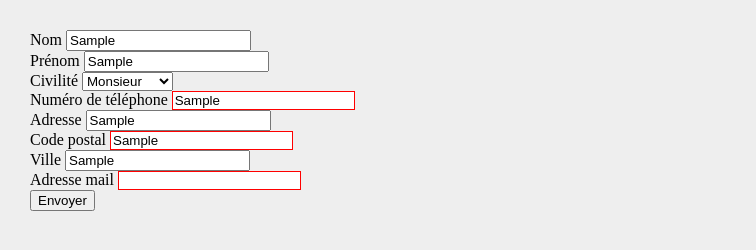
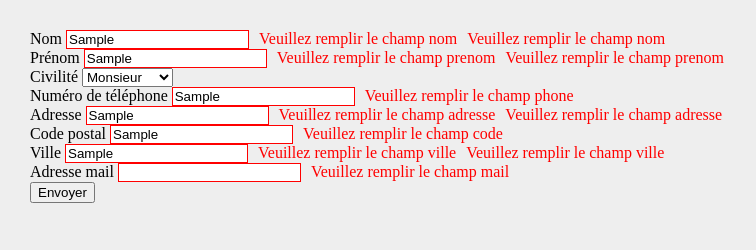
Before and after one commit to Breizhloka/Projet_ChavaScript, a plain HTML site: page index.html in a window 1280 px wide. Both pictures are taken after typing "Sample", "Sample", "Sample", "Sample", "Sample", "Sample" into the empty fields and a click on the input "Envoyer". Shown: the whole page, without its empty margins (0-756 px from the left). Drawn offline with Linux system fonts and the light colour scheme.

Commit message:
Lundi 02/03

```diff
--- a/index.html
+++ b/index.html
@@ -62,25 +62,48 @@
 
 <!-- Intégration de mon Javascript -->
     <script type="text/javascript">
-    //fonction CHAMP NON VIDE + indication bordure rouge
+    /*/fonction CHAMP NON VIDE + indication bordure rouge
         function champ_non_vide(champ) {
-          console.log(champ.name);
           var champ_valide = false;
           champ_valide = (champ.value.length > 0);
           // ajout d'une bordure rouge en cas d'erreur
+          var erreur = document.createElement("span");
+          erreur.setAttribute("class", "erreur");
+          erreur.textContent = "Veuillez remplir le champ " + champ.name;
            if (!champ_valide) {
             champ.style.border = '1px solid red';
-            var erreur = document.createElement("span");
-            erreur.textContent = "Veuillez remplir le champ " + champ.name;
+            champ.after(erreur);
+          } else {
+            champ.style.border = '';
+
+          }
+          return champ_valide;
+        } */
+
+        function champ_non_vide(champ) {
+          var champ_valide = false;
+          champ_valide = (champ.value.length > 0);
+          // ajout d'une bordure rouge en cas d'erreur
+          var erreur_active = false;
+          console.log(erreur_active);
+          var erreur = document.createElement("span");
+          erreur.setAttribute("class", "erreur");
+          erreur.textContent = "Veuillez remplir le champ " + champ.name;
 
 
 
-            champ.insertAdjacentHTML('afterbegin', erreur);
-
-
-
-          } else {
-            champ.style.border = '';
+          switch (champ_valide, erreur_active) {
+            case false, true:
+             champ.style.border = '1px solid blue';
+             break;
+            case false, false:
+              champ.style.border = '1px solid red';
+              champ.after(erreur);
+              erreur_active = true;
+              console.log(erreur_active);
+              break;
+            default:
+              champ.style.border = '';
           }
           return champ_valide;
         }
@@ -100,11 +123,13 @@
 
     //fonction AFFICHAGE NOM DE JEUNE FILLE
         function nom_jeune_fille(champ) {
+          var display;
           if (document.getElementById('civilite').value == 'madame') {
-            document.getElementById('bloc_nom_JF').style.display = 'block';
+            display = 'block';
           } else {
-            document.getElementById('bloc_nom_JF').style.display = 'none';
+            display = 'none';
           }
+          document.getElementById('bloc_nom_JF').style.display = display;
         }
 
     //mega fonction VERIF GLOBALE
--- a/style.css
+++ b/style.css
@@ -10,3 +10,8 @@ form {
 #bloc_nom_JF {
   display: none;
 }
+
+.erreur {
+  padding-left: 10px;
+  color: red;
+}
```
